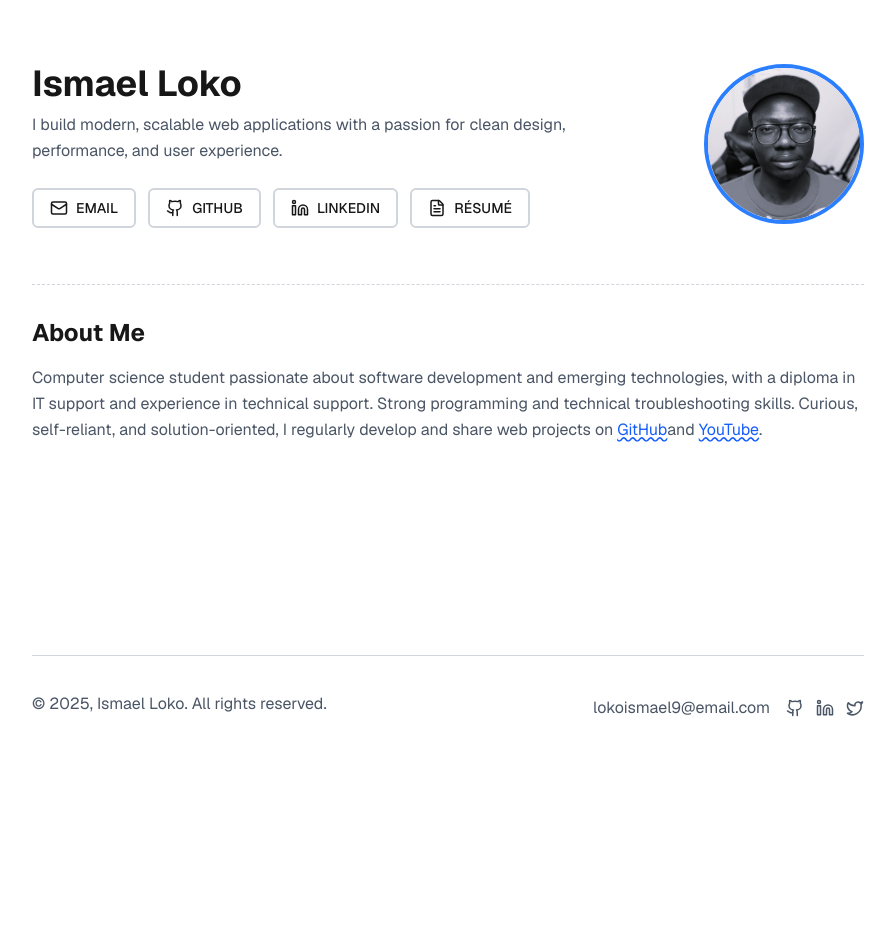
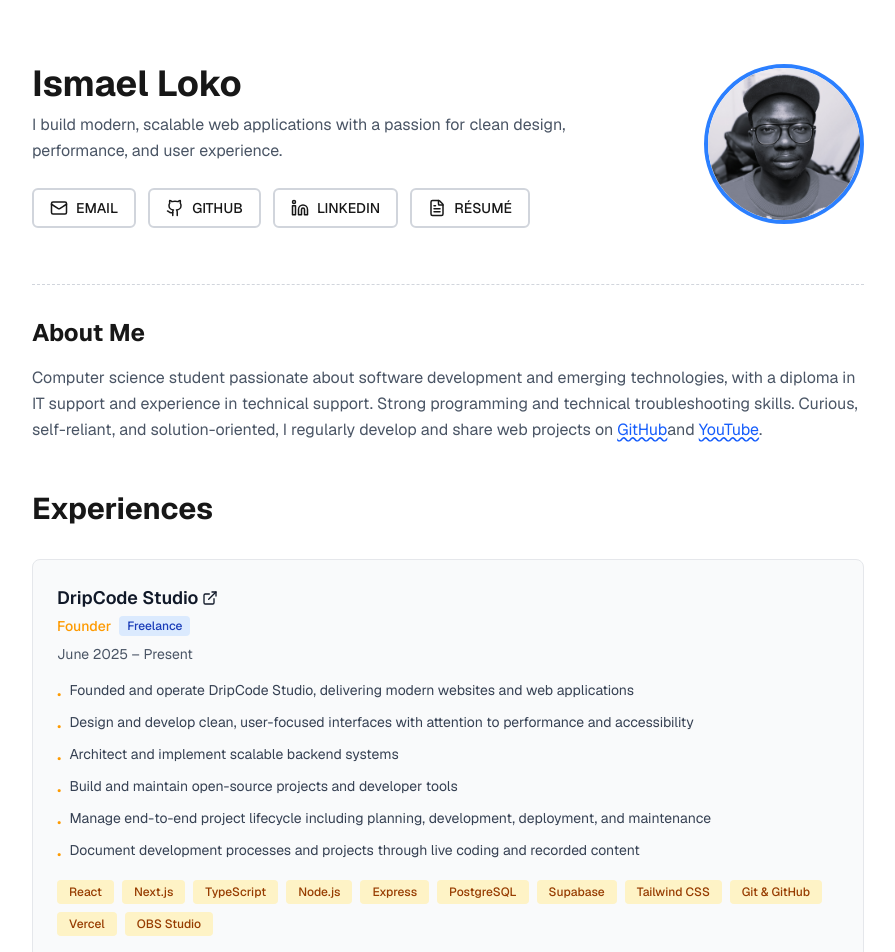
Before and after one commit to Lil-Code30/ismael-loko, a Next.js app: page / in a window 1280 px wide. Shown: the top 952 px of the page, without its empty margins (192-1087 px from the left). Before the commit the page ends 800 px from the top, so only its background shows below. Built offline with nearby package versions, Linux system fonts and the light colour scheme.

Commit message:
Add WorkExperienceCard component and experiences section
Introduced a new WorkExperienceCard component to display individual work experiences. Updated the Home page to include an Experiences section that renders a list of work experiences using the new component.

```diff
--- a/app/page.tsx
+++ b/app/page.tsx
@@ -9,7 +9,9 @@ import {
   FileText,
 } from "lucide-react";
 import { socials } from "@/data/data";
+import { workExperiences } from "@/data/data";
 import Footer from "@/components/Footer";
+import WorkExperienceCard from "@/components/WorkExperienceCard";
 
 const iconMap: Record<string, React.ReactNode> = {
   github: <Github size={18} />,
@@ -124,6 +126,18 @@ export default function Home() {
           </div>
         </div>
 
+        {/* Experiences Section */}
+        <div className="w-full mb-12">
+          <h2 className="text-3xl font-bold mb-8 dark:text-white">
+            Experiences
+          </h2>
+          <div className="space-y-6">
+            {workExperiences.map((experience, idx) => (
+              <WorkExperienceCard key={idx} experience={experience} />
+            ))}
+          </div>
+        </div>
+
         <Footer />
       </main>
     </div>
--- /dev/null
+++ b/components/WorkExperienceCard.tsx
@@ -0,0 +1,72 @@
+import { ExternalLink } from "lucide-react";
+import { IWorkExperience } from "@/types/types";
+
+interface WorkExperienceCardProps {
+  experience: IWorkExperience;
+}
+
+export default function WorkExperienceCard({
+  experience,
+}: WorkExperienceCardProps) {
+  return (
+    <div className="bg-gray-50 dark:bg-gray-900 rounded-lg p-6 border border-gray-200 dark:border-gray-800">
+      <div className="flex items-start justify-between mb-2">
+        <div>
+          <div className="flex items-center gap-2 mb-1">
+            {experience.companyLink ? (
+              <a
+                href={experience.companyLink}
+                target="_blank"
+                rel="noopener noreferrer"
+                className="text-lg font-semibold text-gray-900 dark:text-white hover:text-gray-600 dark:hover:text-gray-300 transition-colors flex items-center gap-1"
+              >
+                {experience.company}
+                <ExternalLink size={16} />
+              </a>
+            ) : (
+              <h3 className="text-lg font-semibold text-gray-900 dark:text-white">
+                {experience.company}
+              </h3>
+            )}
+          </div>
+          <div className="flex items-center gap-2 mb-2">
+            <p className="text-amber-500 text-sm font-medium">
+              {experience.position}
+            </p>
+            <span className="px-2 py-0.5 bg-blue-100 dark:bg-blue-900/30 text-blue-800 dark:text-blue-300 text-xs font-medium rounded">
+              {experience.type}
+            </span>
+          </div>
+          <p className="text-gray-600 dark:text-gray-400 text-sm">
+            {experience.period}
+          </p>
+        </div>
+      </div>
+
+      {/* Responsibilities */}
+      <ul className="space-y-2 mt-4 mb-4">
+        {experience.responsibilities.map((responsibility, idx) => (
+          <li
+            key={idx}
+            className="text-gray-700 dark:text-gray-300 text-sm flex items-start gap-2"
+          >
+            <span className="text-amber-500 mt-1">•</span>
+            <span>{responsibility}</span>
+          </li>
+        ))}
+      </ul>
+
+      {/* Technologies */}
+      <div className="flex flex-wrap gap-2 mt-4">
+        {experience.technologies.map((tech, idx) => (
+          <span
+            key={idx}
+            className="inline-block px-3 py-1 bg-amber-100 dark:bg-amber-900/30 text-amber-800 dark:text-amber-300 text-xs font-medium rounded"
+          >
+            {tech}
+          </span>
+        ))}
+      </div>
+    </div>
+  );
+}
```
